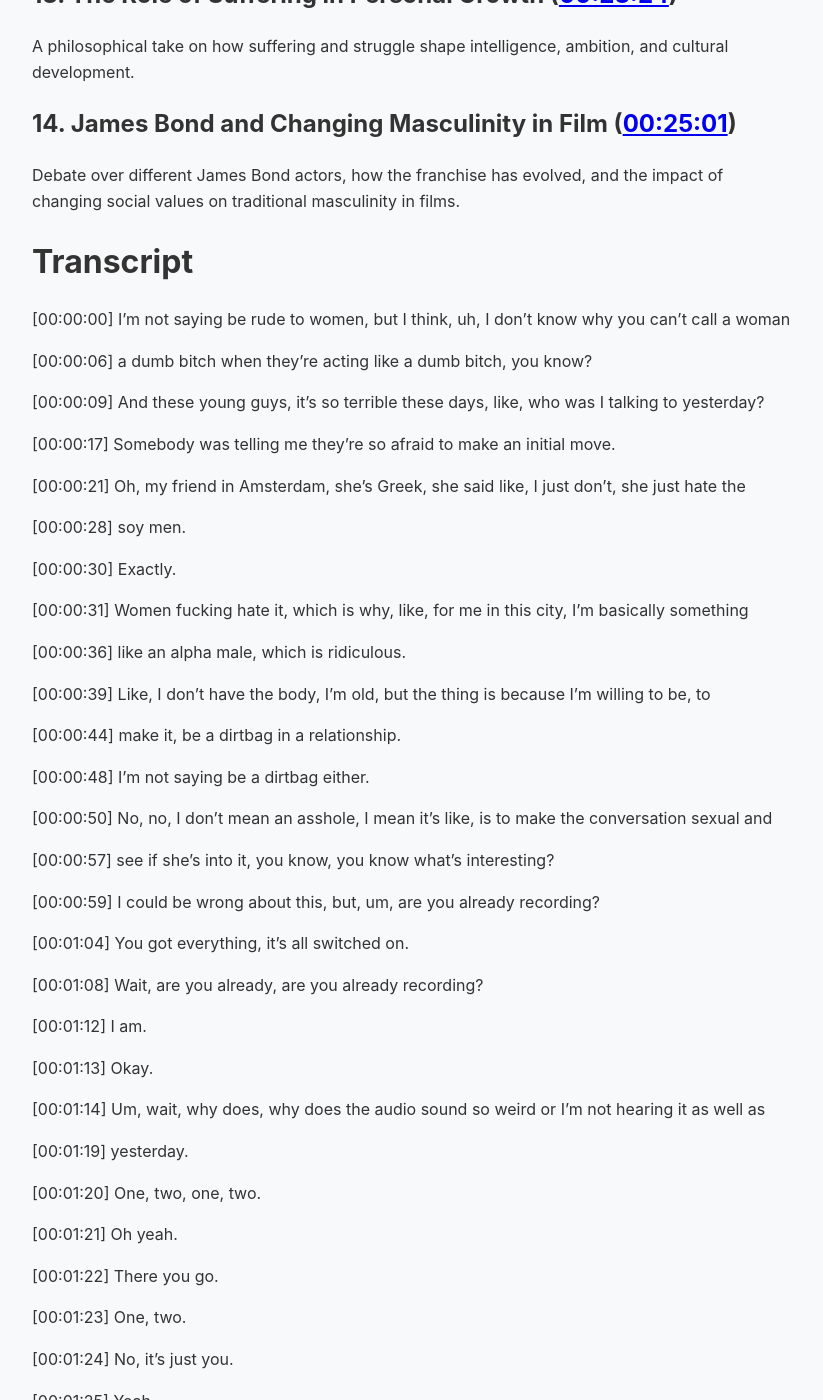
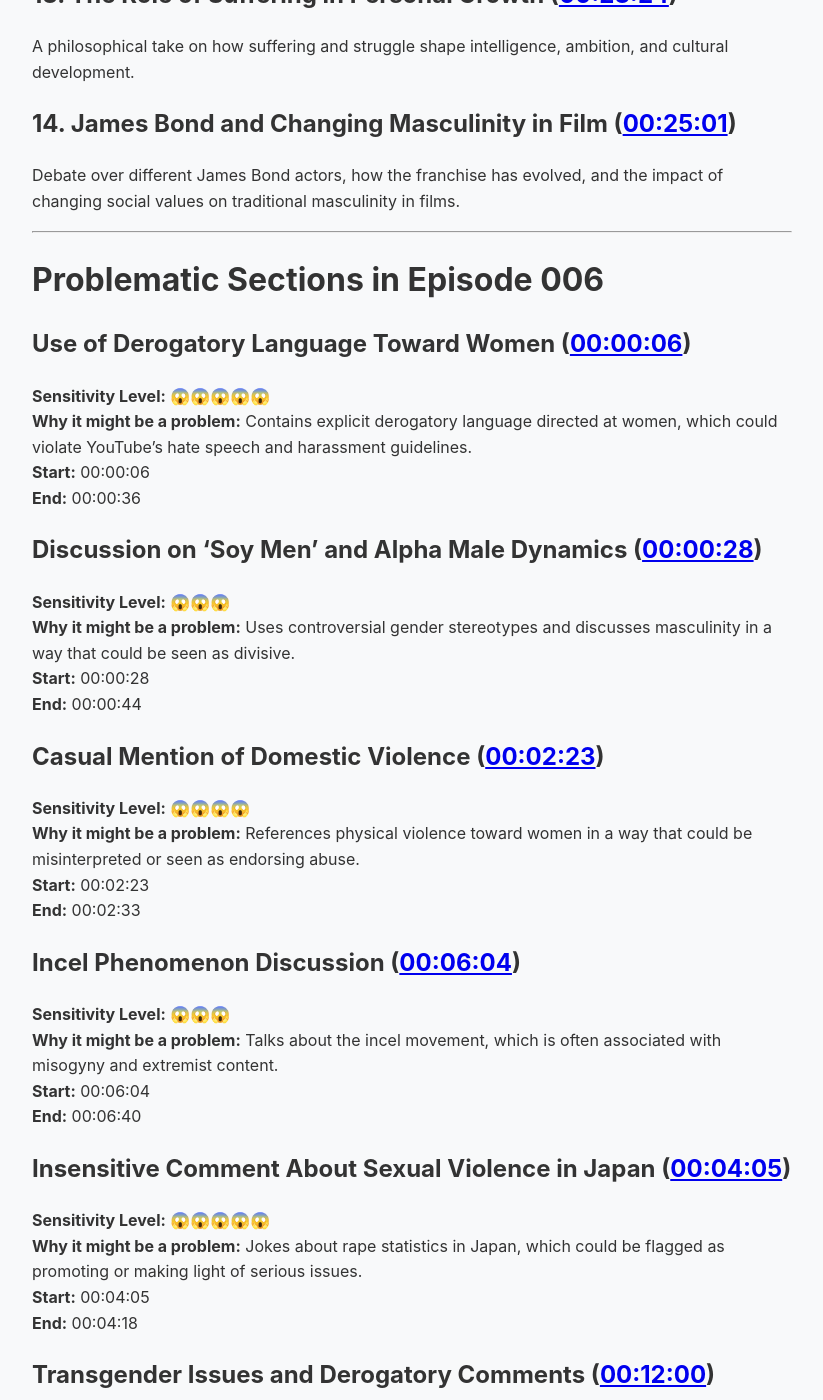
Before and after one commit to harryf/yoshi-podcasts, a Jekyll site: the page built from _transcripts/episode-006-transcript.md, in a window 1280 px wide and 1400 px high, scrolled down 2057 px. Shown: the whole window, without its empty margins (228-1051 px from the left). Built offline with Jekyll 4.4.1, drawn with Linux system fonts in a browser that asks for light colours; some of the changed text lies outside the part shown.

Commit message:
Add content warning to episode 6

```diff
--- a/_transcripts/episode-006-transcript.md
+++ b/_transcripts/episode-006-transcript.md
@@ -47,6 +47,72 @@ A philosophical take on how suffering and struggle shape intelligence, ambition,
 ## 14. James Bond and Changing Masculinity in Film (<a href="#00-25-01">00:25:01</a>)
 Debate over different James Bond actors, how the franchise has evolved, and the impact of changing social values on traditional masculinity in films.
 
+---
+
+# Problematic Sections in Episode 006
+
+## **Use of Derogatory Language Toward Women** (<a href="#00-00-06">00:00:06</a>)
+**Sensitivity Level:** 😱😱😱😱😱
+**Why it might be a problem:** Contains explicit derogatory language directed at women, which could violate YouTube's hate speech and harassment guidelines.
+**Start:** 00:00:06
+**End:** 00:00:36
+
+## **Discussion on 'Soy Men' and Alpha Male Dynamics** (<a href="#00-00-28">00:00:28</a>)
+**Sensitivity Level:** 😱😱😱
+**Why it might be a problem:** Uses controversial gender stereotypes and discusses masculinity in a way that could be seen as divisive.
+**Start:** 00:00:28
+**End:** 00:00:44
+
+## **Casual Mention of Domestic Violence** (<a href="#00-02-23">00:02:23</a>)
+**Sensitivity Level:** 😱😱😱😱
+**Why it might be a problem:** References physical violence toward women in a way that could be misinterpreted or seen as endorsing abuse.
+**Start:** 00:02:23
+**End:** 00:02:33
+
+## **Incel Phenomenon Discussion** (<a href="#00-06-04">00:06:04</a>)
+**Sensitivity Level:** 😱😱😱
+**Why it might be a problem:** Talks about the incel movement, which is often associated with misogyny and extremist content.
+**Start:** 00:06:04
+**End:** 00:06:40
+
+## **Insensitive Comment About Sexual Violence in Japan** (<a href="#00-04-05">00:04:05</a>)
+**Sensitivity Level:** 😱😱😱😱😱
+**Why it might be a problem:** Jokes about rape statistics in Japan, which could be flagged as promoting or making light of serious issues.
+**Start:** 00:04:05
+**End:** 00:04:18
+
+## **Transgender Issues and Derogatory Comments** (<a href="#00-12-00">00:12:00</a>)
+**Sensitivity Level:** 😱😱😱😱😱
+**Why it might be a problem:** Contains potentially transphobic remarks and dismissive comments about gender identity.
+**Start:** 00:12:00
+**End:** 00:12:50
+
+## **Reference to Porn Industry and HIV Transmission** (<a href="#00-15-40">00:15:40</a>)
+**Sensitivity Level:** 😱😱😱
+**Why it might be a problem:** Talks about HIV transmission in the porn industry, which could be flagged for explicit or sensitive content.
+**Start:** 00:15:40
+**End:** 00:16:10
+
+## **Reference to Public Figures in a Negative Light** (<a href="#00-18-42">00:18:42</a>)
+**Sensitivity Level:** 😱😱
+**Why it might be a problem:** Mentions Chelsea Handler and other comedians in a potentially defamatory way.
+**Start:** 00:18:42
+**End:** 00:19:10
+
+## **Comparison of Trans People to Slugs** (<a href="#00-12-00">00:12:00</a>)
+**Sensitivity Level:** 😱😱😱😱😱
+**Why it might be a problem:** Uses dehumanizing language when discussing transgender individuals.
+**Start:** 00:12:00
+**End:** 00:12:20
+
+## **Jokes About Funeral Behavior** (<a href="#00-19-07">00:19:07</a>)
+**Sensitivity Level:** 😱😱
+**Why it might be a problem:** Jokes about people handing out business cards at funerals, which might be seen as insensitive.
+**Start:** 00:19:07
+**End:** 00:19:23
+
+---
+
 # Transcript
 
 [<a id="00-00-00">00:00:00</a>]  I'm not saying be rude to women, but I think, uh, I don't know why you can't call a woman
```
